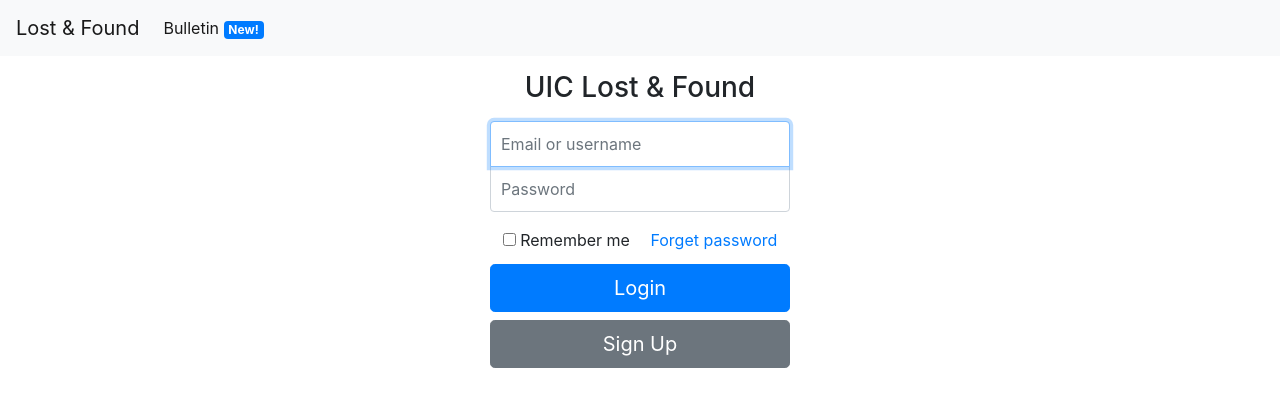
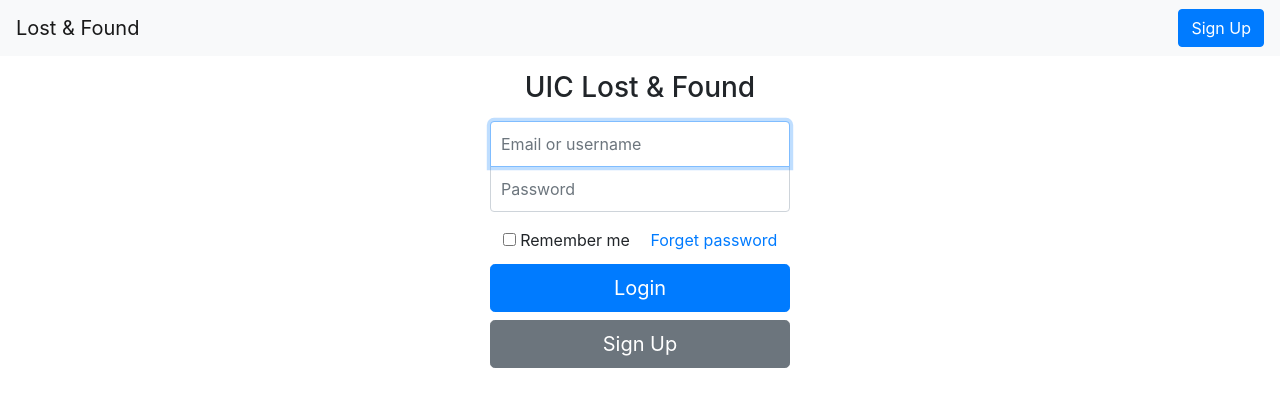
Before and after one commit to DRJ31/COMP3043-Project, a Django app: page /login/ in a window 1280 px wide. Shown: the top 407 px of the page. Run offline with Django 3.2, Linux system fonts and the light colour scheme; some libraries are stand-ins or nearby versions.

Commit message:
register, signin: remove bulletin menu, refine nav org

```diff
--- a/templates/signin.html
+++ b/templates/signin.html
@@ -16,23 +16,16 @@
 </head>
 <body>
 <!--Navigation Bar-->
-<nav class="navbar navbar-expand-lg navbar-light bg-light sticky-top">
-    <a class="navbar-brand" href="#">Lost &amp; Found</a>
+<nav class="navbar navbar-expand-lg navbar-light bg-light sticky-top d-flex">
+    <a class="navbar-brand justify-content-start" href="#">Lost &amp; Found</a>
     <button class="navbar-toggler" type="button" data-toggle="collapse" data-target="#navbarContent"
             aria-controls="navbarContent" aria-expanded="false" aria-label="Toggle navigation">
         <span class="navbar-toggler-icon"></span>
     </button>
 
-    <div class="collapse navbar-collapse" id="navbarContent">
-        <!--Left Navbar-->
-        <ul class="navbar-nav mr-auto">
-            <li class="nav-item active">
-                <a class="nav-link" href="#" data-toggle="modal" data-target="#bulletin">Bulletin <span
-                        class="badge badge-primary" id="new">New!</span></a>
-            </li>
-        </ul>
+    <div class="collapse navbar-collapse justify-content-end" id="navbarContent">
         <!--Right Navbar-->
-        <!--<button class="btn btn-outline-success my-2 my-sm-0" type="submit">Login</button>-->
+        <a href="/register"><button class="btn btn-primary my-2 my-sm-0" type="submit">Sign Up</button></a>
     </div>
 </nav>
 
```
Also changed, not shown: templates/register.html (+7 -2 lines).
